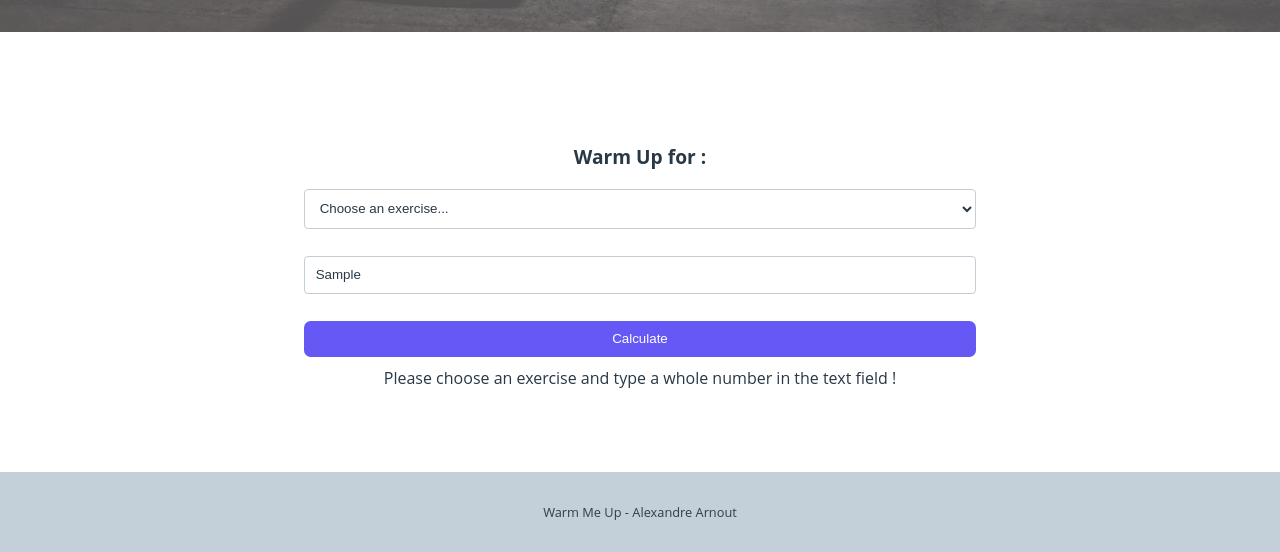
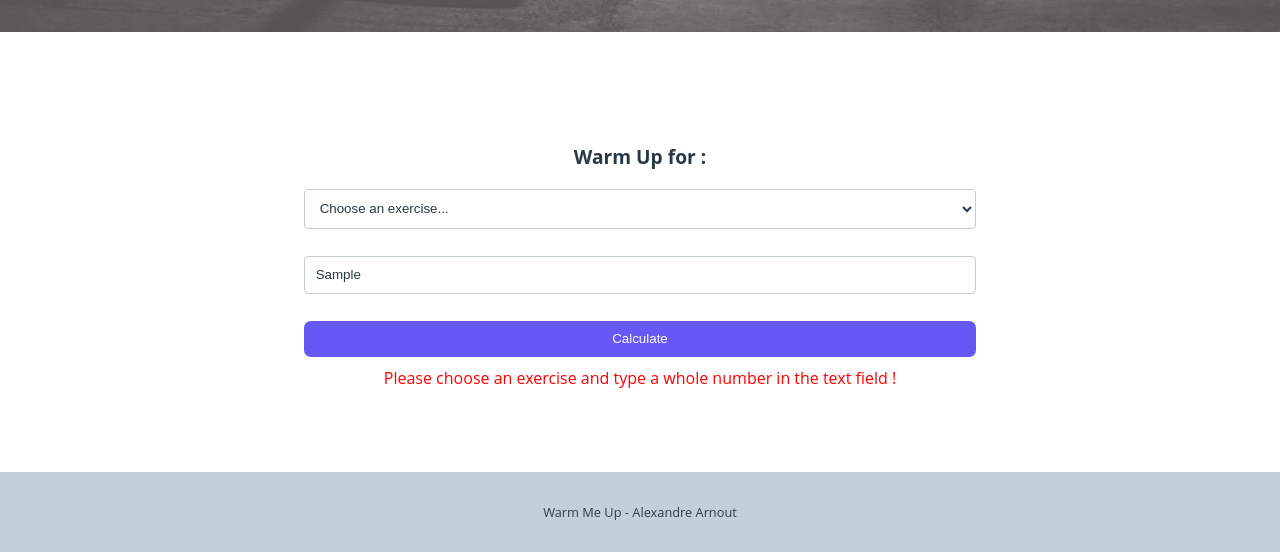
Before and after one commit to AlexARNcode/warm-me-up-v2, a plain HTML site: page app/index.html in a window 1280 px wide. Both pictures are taken after typing "Sample" into the empty fields and a click on the input "Calculate". Shown: the part 248-800 px from the top of the page. Drawn offline with Linux system fonts and the light colour scheme.

Commit message:
CSS - Error message red

```diff
--- a/app/css/styles.css
+++ b/app/css/styles.css
@@ -106,6 +106,10 @@ footer p {
     font-size: 0.8em;
 }
 
+#form-errors {
+    color: red;
+}
+
 /* Results */
 #result-page {
     width: 100%;
```
